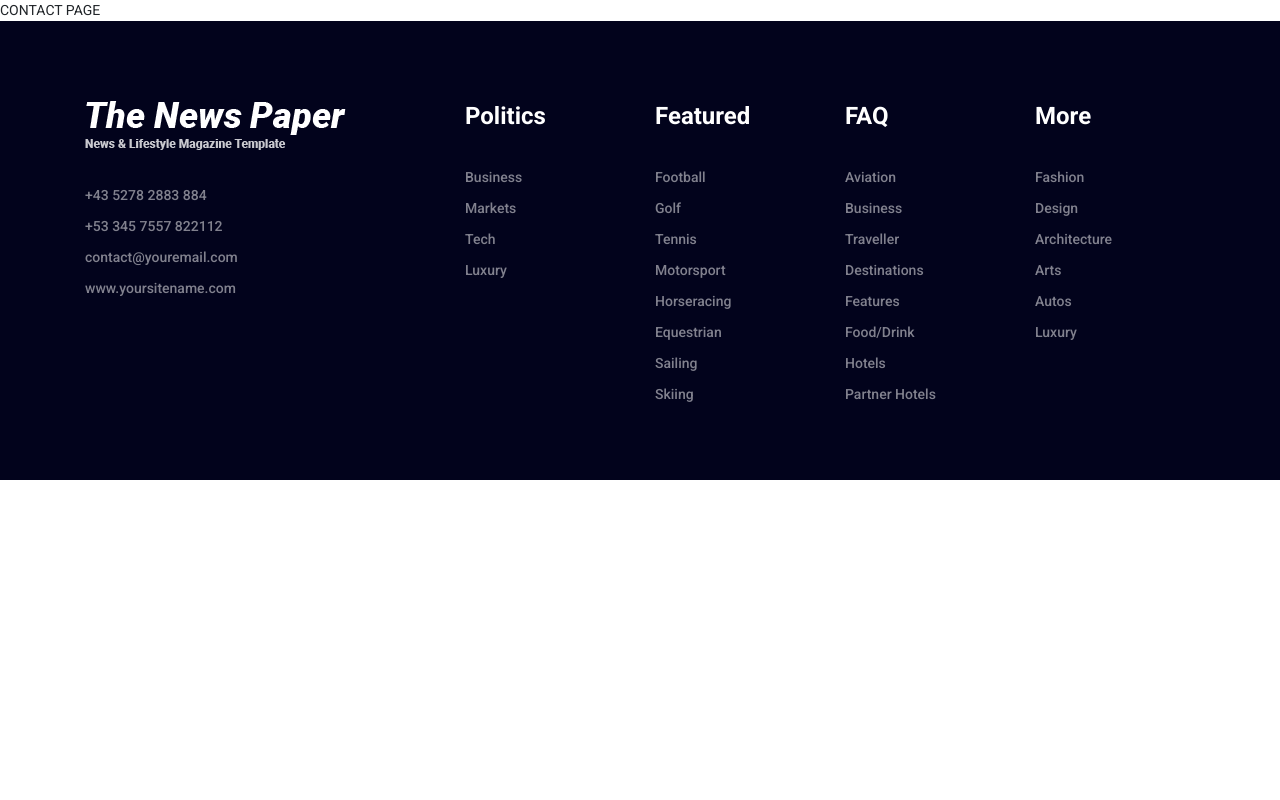
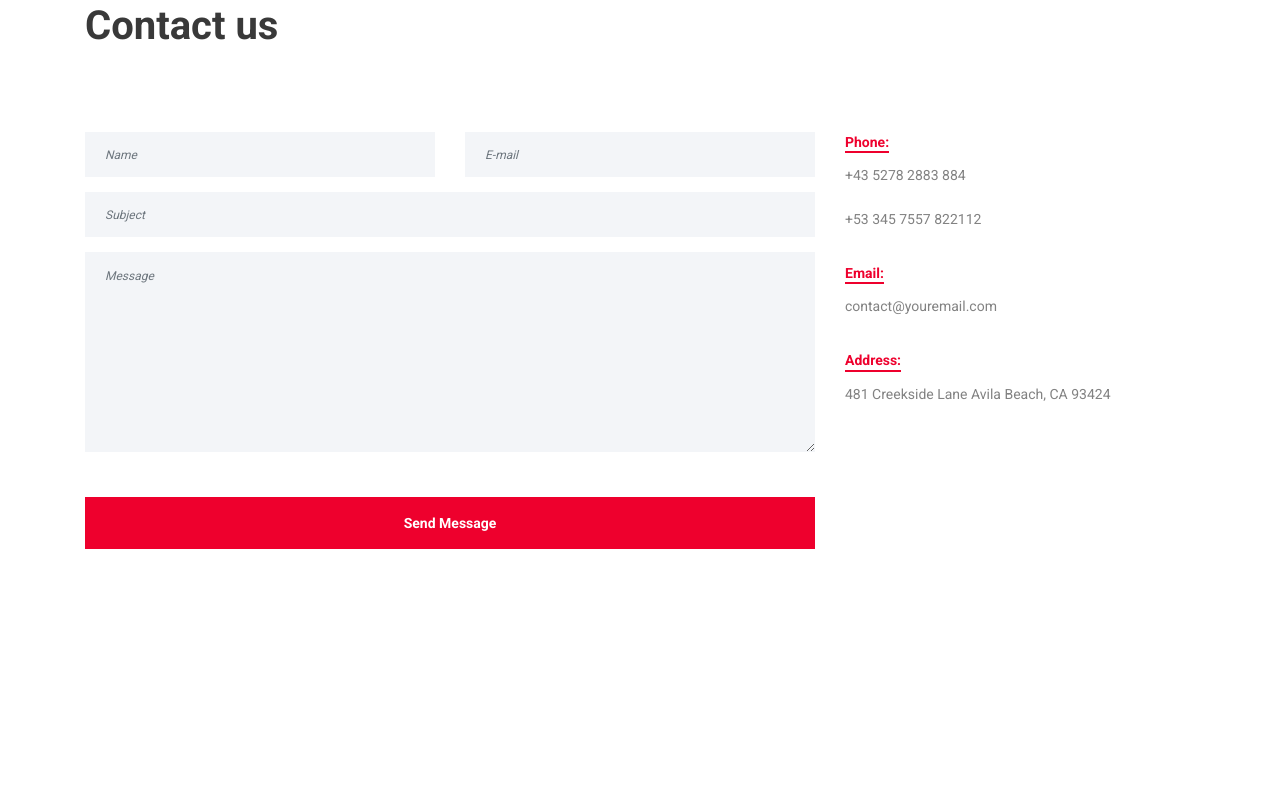
Before and after one commit to Consatanos/newspaper, a React (Create React App) app: page /contact in a window 1280 px wide. Shown: the top 800 px of the page. Built offline with nearby package versions, Linux system fonts and the light colour scheme.

Commit message:
add contacts aside

```diff
--- /dev/null
+++ b/src/components/contacts/contacts-aside.js
@@ -0,0 +1,83 @@
+import React from 'react';
+import { connect } from 'react-redux';
+
+const renderItem = (data) => {
+  switch (data.name) {
+    case 'phone':
+      return (
+        <div className="single-contact-information mb-30">
+          <h6>Phone:</h6>
+          {
+            data.list.map((item) => {
+              return (
+                <p>
+                  <div key={item}>
+                    {item}
+                  </div>
+                </p>
+              )
+            })
+          }
+        </div>
+      );
+    case 'email':
+      return (
+        <div className="single-contact-information mb-30">
+          <h6>Email:</h6>
+          {
+            data.list.map((item) => {
+              return (
+                <p>
+                  <div key={item}>
+                    {item}
+                  </div>
+                </p>
+              )
+            })
+          }
+        </div>
+      );
+
+    case 'address':
+      return (
+        <div className="single-contact-information mb-30">
+          <h6>Address:</h6>
+          {
+            data.list.map((item) => {
+              return (
+                <p>
+                  <div key={item}>
+                    {item}
+                  </div>
+                </p>
+              )
+            })
+          }
+        </div>
+      );
+
+    default:
+      return;
+  };
+};
+
+const ContactsAside = (props) => {
+  const { contacts } = props;
+  return (
+    <>
+      {
+        contacts.map((item) => {
+          return renderItem(item);
+        })
+      }
+    </>
+  )
+};
+
+const mapStateToProps = ({ contacts }) => {
+  return {
+    contacts
+  };
+};
+
+export default connect(mapStateToProps)(ContactsAside);
--- a/src/components/contacts/index.js
+++ b/src/components/contacts/index.js
@@ -1,5 +1,7 @@
 import ContactsFooter from './contacts-footer';
+import ContactsAside from './contacts-aside';
 
 export {
-  ContactsFooter
+  ContactsFooter,
+  ContactsAside
 };
--- a/src/components/pages/contact.js
+++ b/src/components/pages/contact.js
@@ -1,9 +1,33 @@
 import React from 'react';
+import { FormContact } from '../form';
+import { ContactsAside } from '../contacts';
 
 const Contact = () => {
   return (
     <>
-      CONTACT PAGE
+      <div className="contact-area section-padding-0-80">
+        <div className="container">
+          <div className="row">
+            <div className="col-12">
+              <div className="contact-title">
+                <h2>Contact us</h2>
+              </div>
+            </div>
+          </div>
+          <div className="row">
+            <div className="col-12 col-lg-8">
+              <FormContact />
+            </div>
+            <div className="col-12 col-lg-4">
+              <ContactsAside />
+            </div>
+          </div>
+          {/* Google Maps */}
+          <div className="map-area">
+            <div id="googleMap"></div>
+          </div>
+        </div>
+      </div>
     </>
   )
 };
```
